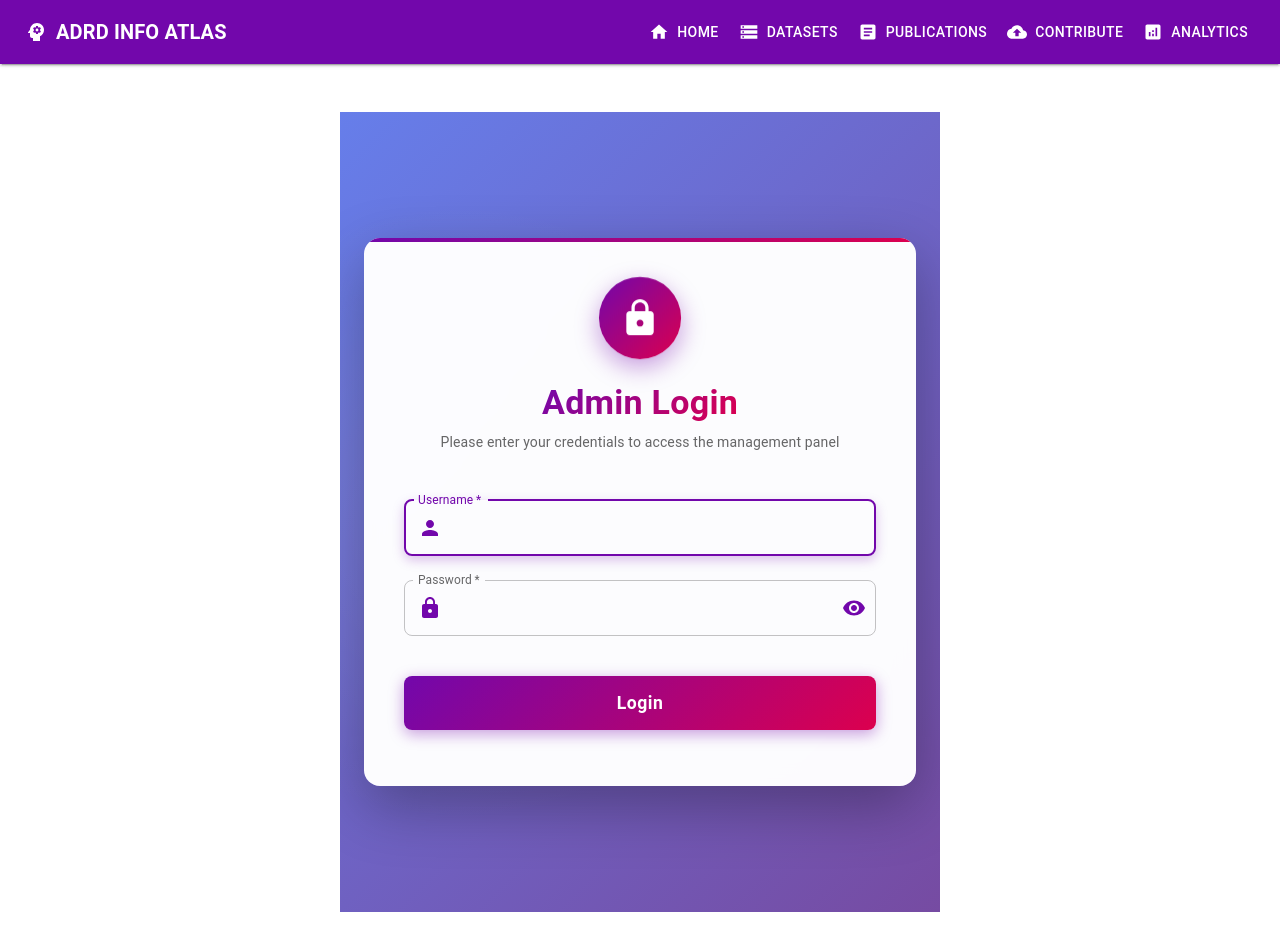
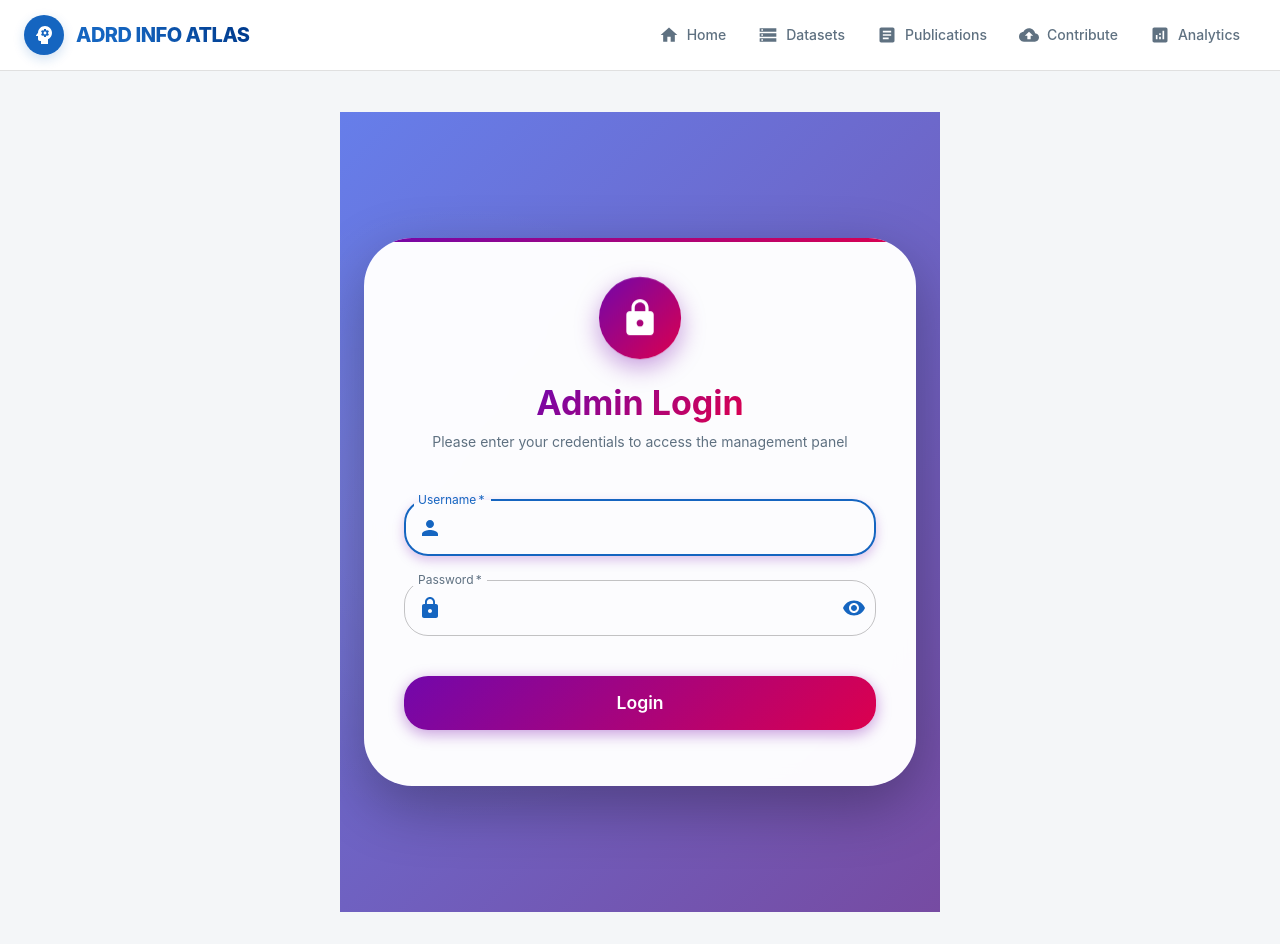
Before and after one commit to Gimmick12-DYY/ADRD-KG, a React (Vite) app in the folder frontend/: page /management in a window 1280 px wide. Built offline with nearby package versions, Linux system fonts and the light colour scheme.

Commit message:
Add- UI update ver2

```diff
--- a/frontend/src/App.tsx
+++ b/frontend/src/App.tsx
@@ -17,14 +17,64 @@ const theme = createTheme({
   palette: {
     mode: 'light',
     primary: {
-      main: '#7207abff',
+      main: '#1565c0', // Scientific Blue
+      light: '#5e92f3',
+      dark: '#003c8f',
+      contrastText: '#ffffff',
     },
     secondary: {
-      main: '#dc004e',
+      main: '#00897b', // Teal
+      light: '#4ebaaa',
+      dark: '#005b4f',
+      contrastText: '#ffffff',
+    },
+    background: {
+      default: '#f4f6f8',
+      paper: '#ffffff',
+    },
+    text: {
+      primary: '#1a2027',
+      secondary: '#5f7181',
+    },
+  },
+  shape: {
+    borderRadius: 12,
+  },
+  components: {
+    MuiButton: {
+      styleOverrides: {
+        root: {
+          textTransform: 'none',
+          fontWeight: 600,
+          borderRadius: 8,
+        },
+      },
+    },
+    MuiCard: {
+      styleOverrides: {
+        root: {
+          boxShadow: '0px 4px 20px rgba(0, 0, 0, 0.05)',
+          borderRadius: 16,
+          border: '1px solid rgba(0, 0, 0, 0.05)',
+        },
+      },
+    },
+    MuiPaper: {
+      styleOverrides: {
+        root: {
+          backgroundImage: 'none',
+        },
+      },
     },
   },
   typography: {
-    fontFamily: '"Roboto", "Helvetica", "Arial", sans-serif',
+    fontFamily: '"Inter", "Roboto", "Helvetica", "Arial", sans-serif',
+    h1: { fontWeight: 700 },
+    h2: { fontWeight: 700 },
+    h3: { fontWeight: 700 },
+    h4: { fontWeight: 700 },
+    h5: { fontWeight: 600 },
+    h6: { fontWeight: 600 },
   },
 });
 
--- a/frontend/src/components/Navbar.tsx
+++ b/frontend/src/components/Navbar.tsx
@@ -5,6 +5,9 @@ import {
   Typography,
   Button,
   Box,
+  Container,
+  useTheme,
+  useMediaQuery,
 } from '@mui/material';
 import {
   Home,
@@ -21,6 +24,8 @@ import { authService } from '../services/auth';
 const Navbar: React.FC = () => {
   const navigate = useNavigate();
   const location = useLocation();
+  const theme = useTheme();
+  const isMobile = useMediaQuery(theme.breakpoints.down('md'));
   const isAuthenticated = authService.isAuthenticated();
 
   const menuItems = [
@@ -36,37 +41,98 @@ const Navbar: React.FC = () => {
   }
 
   return (
-    <AppBar position="fixed" elevation={2} sx={{ width: '100%', top: 0, left: 0, right: 0 }}>
-      <Toolbar sx={{ px: 2 }}>
-        <Box sx={{ display: 'flex', alignItems: 'center', mr: 'auto' }}>
-          <Psychology sx={{ mr: 1, fontSize: '1.5rem' }} />
+    <AppBar
+      position="fixed"
+      elevation={0}
+      sx={{
+        backgroundColor: 'rgba(255, 255, 255, 0.95)',
+        backdropFilter: 'blur(8px)',
+        borderBottom: '1px solid',
+        borderColor: 'divider',
+      }}
+    >
+      <Container maxWidth="xl">
+        <Toolbar disableGutters sx={{ height: 70 }}>
+          <Box
+            sx={{
+              display: 'flex',
+              alignItems: 'center',
+              mr: 'auto',
+              cursor: 'pointer',
+              color: 'primary.main'
+            }}
+            onClick={() => navigate('/')}
+          >
+            <Box
+              sx={{
+                backgroundColor: 'primary.main',
+                borderRadius: '50%',
+                p: 1,
+                mr: 1.5,
+                display: 'flex',
+                alignItems: 'center',
+                justifyContent: 'center',
+                boxShadow: '0 4px 12px rgba(21, 101, 192, 0.2)',
+              }}
+            >
+              <Psychology sx={{ fontSize: '1.5rem', color: 'white' }} />
+            </Box>
             <Typography
               variant="h6"
               component="div"
-            sx={{ fontWeight: 'bold' }}
+              sx={{
+                fontWeight: 800,
+                letterSpacing: '-0.5px',
+                background: `linear-gradient(45deg, ${theme.palette.primary.main} 30%, ${theme.palette.primary.dark} 90%)`,
+                WebkitBackgroundClip: 'text',
+                WebkitTextFillColor: 'transparent',
+                display: { xs: 'none', sm: 'block' }
+              }}
             >
               ADRD INFO ATLAS
             </Typography>
+            <Typography
+              variant="h6"
+              component="div"
+              sx={{
+                fontWeight: 800,
+                color: 'primary.main',
+                display: { xs: 'block', sm: 'none' }
+              }}
+            >
+              ADRD
+            </Typography>
           </Box>
-        <Box sx={{ display: 'flex', gap: 1 }}>
-          {menuItems.map((item) => (
+
+          <Box sx={{ display: 'flex', gap: 0.5 }}>
+            {menuItems.map((item) => {
+              const isActive = location.pathname === item.path;
+              return (
                 <Button
                   key={item.path}
-              color="inherit"
-              startIcon={item.icon}
+                  startIcon={!isMobile ? item.icon : null}
                   onClick={() => navigate(item.path)}
                   sx={{
-                backgroundColor: location.pathname === item.path ? 'rgba(255,255,255,0.1)' : 'transparent',
+                    color: isActive ? 'primary.main' : 'text.secondary',
+                    fontWeight: isActive ? 700 : 500,
+                    backgroundColor: isActive ? 'rgba(21, 101, 192, 0.08)' : 'transparent',
+                    px: 2,
+                    py: 1,
+                    minWidth: isMobile ? 48 : 64,
                     '&:hover': {
-                  backgroundColor: 'rgba(255,255,255,0.1)',
+                      backgroundColor: isActive ? 'rgba(21, 101, 192, 0.12)' : 'rgba(0, 0, 0, 0.04)',
+                      color: 'primary.main',
                     },
+                    transition: 'all 0.2s ease',
                   }}
                 >
-              {item.label}
+                  {isMobile ? item.icon : item.label}
                 </Button>
-          ))}
+              );
+            })}
           </Box>
         </Toolbar>
+      </Container>
     </AppBar>
   );
 };
--- a/frontend/src/pages/HomePage.tsx
+++ b/frontend/src/pages/HomePage.tsx
@@ -10,16 +10,23 @@ import {
   Alert,
   CircularProgress,
   Button,
+  Paper,
+  useTheme,
 } from '@mui/material';
 import {
   Storage,
   Article,
   TrendingUp,
   Download,
+  ArrowForward,
+  Science,
 } from '@mui/icons-material';
+import { useNavigate } from 'react-router-dom';
 import { apiService, type Dataset, type Publication } from '../services/api';
 
 const HomePage: React.FC = () => {
+  const theme = useTheme();
+  const navigate = useNavigate();
   const [loading, setLoading] = useState(true);
   const [error, setError] = useState<string | null>(null);
   const [stats, setStats] = useState<any>(null);
@@ -78,18 +85,16 @@ const HomePage: React.FC = () => {
 
   if (loading) {
     return (
-      <Container maxWidth="lg">
-        <Box display="flex" justifyContent="center" alignItems="center" minHeight="50vh">
-          <CircularProgress />
+      <Box display="flex" justifyContent="center" alignItems="center" minHeight="80vh">
+        <CircularProgress size={60} thickness={4} />
       </Box>
-      </Container>
     );
   }
 
   if (error) {
     return (
-      <Container maxWidth="lg">
-        <Alert severity="error" sx={{ mt: 2 }}>
+      <Container maxWidth="lg" sx={{ mt: 4 }}>
+        <Alert severity="error" variant="filled" sx={{ borderRadius: 2 }}>
           {error}
         </Alert>
       </Container>
@@ -97,163 +102,266 @@ const HomePage: React.FC = () => {
   }
 
   return (
-    <Container maxWidth="lg">
-      <Box sx={{ mb: 4 }}>
-        <Typography variant="h3" component="h1" gutterBottom align="center">
-          Welcome to ADRD-KG
+    <Box>
+      {/* Hero Section */}
+      <Paper
+        elevation={0}
+        sx={{
+          position: 'relative',
+          bgcolor: 'primary.main',
+          color: 'white',
+          py: { xs: 6, md: 10 },
+          mb: 6,
+          borderRadius: 0,
+          overflow: 'hidden',
+          background: `linear-gradient(135deg, ${theme.palette.primary.main} 0%, ${theme.palette.primary.dark} 100%)`,
+        }}
+      >
+        {/* Abstract Background Pattern */}
+        <Box
+          sx={{
+            position: 'absolute',
+            top: 0,
+            left: 0,
+            right: 0,
+            bottom: 0,
+            opacity: 0.1,
+            backgroundImage: 'radial-gradient(circle at 20% 150%, white 0%, transparent 50%), radial-gradient(circle at 80% -50%, white 0%, transparent 50%)',
+          }}
+        />
+
+        <Container maxWidth="lg" sx={{ position: 'relative', zIndex: 1 }}>
+          <Grid container spacing={4} alignItems="center">
+            <Grid item xs={12} md={8}>
+              <Typography variant="overline" sx={{ fontWeight: 600, letterSpacing: 2, color: 'rgba(255,255,255,0.8)' }}>
+                ALZHEIMER'S DISEASE RESEARCH
               </Typography>
-        <Typography variant="h6" color="text.secondary" align="center" paragraph>
-          Exploring Alzheimer's Disease and Related Dementias Research Datasets
+              <Typography variant="h2" component="h1" sx={{ fontWeight: 800, mb: 2, letterSpacing: '-1px' }}>
+                ADRD Knowledge Graph
               </Typography>
+              <Typography variant="h5" sx={{ mb: 4, color: 'rgba(255,255,255,0.9)', fontWeight: 400, maxWidth: 600 }}>
+                A comprehensive atlas for exploring, sharing, and analyzing research datasets and publications related to Alzheimer's Disease and Related Dementias.
+              </Typography>
+              <Box sx={{ display: 'flex', gap: 2, flexWrap: 'wrap' }}>
+                <Button
+                  variant="contained"
+                  color="secondary"
+                  size="large"
+                  startIcon={<Storage />}
+                  onClick={() => navigate('/datasets')}
+                  sx={{ px: 4, py: 1.5, fontSize: '1rem' }}
+                >
+                  Browse Datasets
+                </Button>
+                <Button
+                  variant="outlined"
+                  sx={{
+                    color: 'white',
+                    borderColor: 'rgba(255,255,255,0.5)',
+                    px: 4,
+                    py: 1.5,
+                    fontSize: '1rem',
+                    '&:hover': { borderColor: 'white', bgcolor: 'rgba(255,255,255,0.1)' }
+                  }}
+                  startIcon={<Science />}
+                  onClick={() => navigate('/publications')}
+                >
+                  View Publications
+                </Button>
               </Box>
+            </Grid>
+            <Grid item xs={12} md={4} sx={{ display: { xs: 'none', md: 'block' }, textAlign: 'center' }}>
+               <Science sx={{ fontSize: 200, opacity: 0.2, color: 'white' }} />
+            </Grid>
+          </Grid>
+        </Container>
+      </Paper>
 
+      <Container maxWidth="lg" sx={{ mb: 8 }}>
         {/* Statistics Cards */}
-      <Grid container spacing={3} maxWidth='lg'>
-        <Grid size={{xs: 12, sm:6, md:3}}>
-          <Card>
+        <Grid container spacing={3} mb={6}>
+          <Grid item xs={12} sm={6} md={3}>
+            <Card sx={{ height: '100%', position: 'relative', overflow: 'hidden' }}>
+              <Box sx={{
+                position: 'absolute',
+                top: 0,
+                right: 0,
+                p: 2,
+                opacity: 0.1,
+                transform: 'translate(20%, -20%)'
+              }}>
+                <Storage sx={{ fontSize: 100, color: 'primary.main' }} />
+              </Box>
               <CardContent>
-              <Box display="flex" alignItems="center">
-                <Storage color="primary" sx={{ mr: 2 }} />
-                <Box>
-                  <Typography variant="h4" component="div">
+                <Typography color="text.secondary" gutterBottom fontWeight={600}>
+                  DATASETS
+                </Typography>
+                <Typography variant="h3" component="div" color="primary.main" fontWeight={700}>
                   {stats?.total_datasets || 0}
                 </Typography>
-                  <Typography color="text.secondary">
-                    Datasets
+                <Typography variant="body2" color="text.secondary" sx={{ mt: 1 }}>
+                  Curated research datasets
                 </Typography>
-                </Box>
-              </Box>
               </CardContent>
             </Card>
           </Grid>
 
-        <Grid size={{xs: 12, sm:6, md:3}}>
-          <Card>
+          <Grid item xs={12} sm={6} md={3}>
+            <Card sx={{ height: '100%', position: 'relative', overflow: 'hidden' }}>
+              <Box sx={{
+                position: 'absolute',
+                top: 0,
+                right: 0,
+                p: 2,
+                opacity: 0.1,
+                transform: 'translate(20%, -20%)'
+              }}>
+                <Article sx={{ fontSize: 100, color: 'secondary.main' }} />
+              </Box>
               <CardContent>
-              <Box display="flex" alignItems="center">
-                <Article color="secondary" sx={{ mr: 2 }} />
-                <Box>
-                  <Typography variant="h4" component="div">
+                <Typography color="text.secondary" gutterBottom fontWeight={600}>
+                  PUBLICATIONS
+                </Typography>
+                <Typography variant="h3" component="div" color="secondary.main" fontWeight={700}>
                   {stats?.total_publications || 0}
                 </Typography>
-                  <Typography color="text.secondary">
-                    Publications
+                <Typography variant="body2" color="text.secondary" sx={{ mt: 1 }}>
+                  Indexed peer-reviewed papers
                 </Typography>
-                </Box>
-              </Box>
               </CardContent>
             </Card>
           </Grid>
 
-        <Grid size={{xs: 12, sm:6, md:3}}>
-          <Card>
+          <Grid item xs={12} sm={6} md={3}>
+            <Card sx={{ height: '100%', position: 'relative', overflow: 'hidden' }}>
+              <Box sx={{
+                position: 'absolute',
+                top: 0,
+                right: 0,
+                p: 2,
+                opacity: 0.1,
+                transform: 'translate(20%, -20%)'
+              }}>
+                <TrendingUp sx={{ fontSize: 100, color: 'success.main' }} />
+              </Box>
               <CardContent>
-              <Box display="flex" alignItems="center">
-                <TrendingUp color="success" sx={{ mr: 2 }} />
-                <Box>
-                  <Typography variant="h4" component="div">
+                <Typography color="text.secondary" gutterBottom fontWeight={600}>
+                  DISEASE TYPES
+                </Typography>
+                <Typography variant="h3" component="div" color="success.main" fontWeight={700}>
                   {stats?.disease_distribution?.length || 0}
                 </Typography>
-                  <Typography color="text.secondary">
-                    Disease Types
+                <Typography variant="body2" color="text.secondary" sx={{ mt: 1 }}>
+                  Distinct pathologies covered
                 </Typography>
-                </Box>
-              </Box>
               </CardContent>
             </Card>
           </Grid>
 
-        <Grid size={{xs: 12, sm:6, md:3}}>
-          <Card>
-            <CardContent>
-              <Box display="flex" alignItems="center">
-                <Download color="info" sx={{ mr: 2 }} />
-                <Box>
+          <Grid item xs={12} sm={6} md={3}>
+            <Card sx={{ height: '100%', display: 'flex', flexDirection: 'column', justifyContent: 'center', alignItems: 'center', bgcolor: 'primary.main', color: 'white' }}>
+              <CardContent sx={{ textAlign: 'center' }}>
+                <Download sx={{ fontSize: 40, mb: 2, opacity: 0.9 }} />
+                <Typography variant="h6" gutterBottom>
+                  Download Data
+                </Typography>
+                <Typography variant="body2" sx={{ mb: 2, opacity: 0.8 }}>
+                  Get the full catalog in CSV format
+                </Typography>
                 <Button
-                    variant="outlined"
+                  variant="contained"
+                  color="secondary"
                   size="small"
                   onClick={() => handleExport('datasets')}
-                    sx={{ mb: 1 }}
+                  startIcon={<Download />}
                 >
-                    Export Data
+                  Export CSV
                 </Button>
-                  <Typography variant="body2" color="text.secondary">
-                    CSV Download
-                  </Typography>
-                </Box>
-              </Box>
               </CardContent>
             </Card>
           </Grid>
         </Grid>
 
-      {/* Recent Data */}
-      <Grid container spacing={3} sx={{ mt: 4 }}>
-        <Grid size={{xs: 12, md: 6}}>
-          <Card>
-            <CardContent>
-              <Typography variant="h6" gutterBottom>
+        {/* Recent Data Sections */}
+        <Grid container spacing={4}>
+          <Grid item xs={12} md={6}>
+            <Box sx={{ display: 'flex', justifyContent: 'space-between', alignItems: 'center', mb: 2 }}>
+              <Typography variant="h5" fontWeight={700} color="text.primary">
                 Recent Datasets
               </Typography>
+              <Button endIcon={<ArrowForward />} onClick={() => navigate('/datasets')}>
+                View All
+              </Button>
+            </Box>
+
+            <Box sx={{ display: 'flex', flexDirection: 'column', gap: 2 }}>
               {recentDatasets.length > 0 ? (
                 recentDatasets.map((dataset) => (
-                  <Box key={dataset.id} sx={{ mb: 2, p: 2, border: '1px solid #e0e0e0', borderRadius: 1 }}>
-                    <Typography variant="subtitle1" fontWeight="bold">
+                  <Card key={dataset.id} sx={{ transition: 'transform 0.2s', '&:hover': { transform: 'translateY(-4px)' } }}>
+                    <CardContent>
+                      <Typography variant="subtitle1" fontWeight="bold" color="primary.main" gutterBottom>
                         {dataset.name}
                       </Typography>
-                    <Typography variant="body2" color="text.secondary" sx={{ mb: 1 }}>
+                      <Typography variant="body2" color="text.secondary" sx={{ mb: 2, display: '-webkit-box', WebkitLineClamp: 2, WebkitBoxOrient: 'vertical', overflow: 'hidden' }}>
                         {dataset.description}
                       </Typography>
                       <Box sx={{ display: 'flex', gap: 1, flexWrap: 'wrap' }}>
                         {dataset.disease_type && (
-                        <Chip label={dataset.disease_type} size="small" color="primary" />
+                          <Chip label={dataset.disease_type} size="small" sx={{ bgcolor: 'rgba(21, 101, 192, 0.1)', color: 'primary.main', fontWeight: 600 }} />
                         )}
                         {dataset.sample_size && (
                           <Chip label={`n=${dataset.sample_size}`} size="small" variant="outlined" />
                         )}
                       </Box>
-                  </Box>
+                    </CardContent>
+                  </Card>
                 ))
               ) : (
-                <Typography color="text.secondary">No datasets available</Typography>
+                <Alert severity="info">No recent datasets available.</Alert>
               )}
-            </CardContent>
-          </Card>
+            </Box>
           </Grid>
 
-        <Grid size={{xs: 12, md: 6}}>
-          <Card>
-            <CardContent>
-              <Typography variant="h6" gutterBottom>
+          <Grid item xs={12} md={6}>
+            <Box sx={{ display: 'flex', justifyContent: 'space-between', alignItems: 'center', mb: 2 }}>
+              <Typography variant="h5" fontWeight={700} color="text.primary">
                 Recent Publications
               </Typography>
+              <Button endIcon={<ArrowForward />} onClick={() => navigate('/publications')}>
+                View All
+              </Button>
+            </Box>
+
+            <Box sx={{ display: 'flex', flexDirection: 'column', gap: 2 }}>
               {recentPublications.length > 0 ? (
                 recentPublications.map((publication) => (
-                  <Box key={publication.id} sx={{ mb: 2, p: 2, border: '1px solid #e0e0e0', borderRadius: 1 }}>
-                    <Typography variant="subtitle1" fontWeight="bold">
+                  <Card key={publication.id} sx={{ transition: 'transform 0.2s', '&:hover': { transform: 'translateY(-4px)' } }}>
+                    <CardContent>
+                      <Typography variant="subtitle1" fontWeight="bold" color="text.primary" gutterBottom>
                         {publication.title}
                       </Typography>
-                    <Typography variant="body2" color="text.secondary" sx={{ mb: 1 }}>
+                      <Typography variant="body2" color="text.secondary" sx={{ mb: 2 }}>
                         {publication.authors}
                       </Typography>
                       <Box sx={{ display: 'flex', gap: 1, flexWrap: 'wrap' }}>
                         {publication.journal && (
-                        <Chip label={publication.journal} size="small" color="secondary" />
+                          <Chip label={publication.journal} size="small" color="secondary" variant="outlined" />
                         )}
                         {publication.year && (
-                        <Chip label={publication.year} size="small" variant="outlined" />
+                          <Chip label={publication.year} size="small" sx={{ bgcolor: 'rgba(0, 0, 0, 0.05)' }} />
                         )}
                       </Box>
-                  </Box>
+                    </CardContent>
+                  </Card>
                 ))
               ) : (
-                <Typography color="text.secondary">No publications available</Typography>
+                <Alert severity="info">No recent publications available.</Alert>
               )}
-            </CardContent>
-          </Card>
+            </Box>
           </Grid>
         </Grid>
       </Container>
+    </Box>
   );
 };
 
```
Lines whose indentation alone changed are shown as unchanged.
